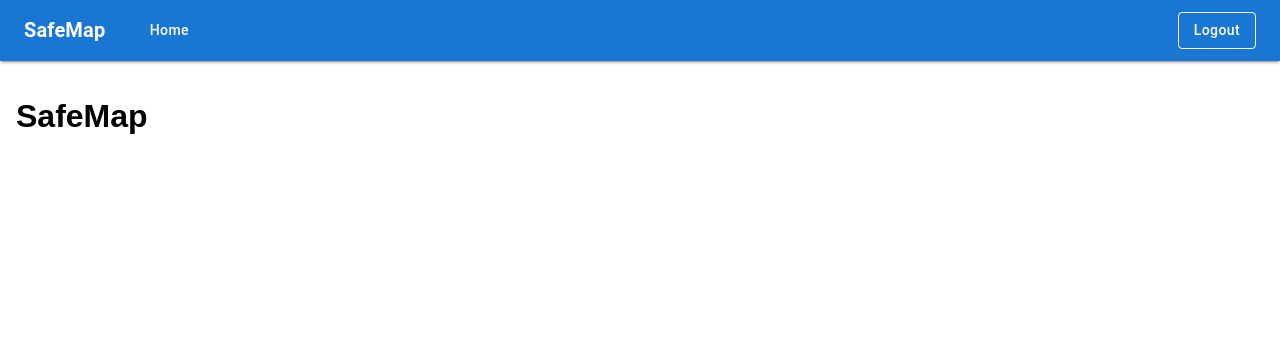
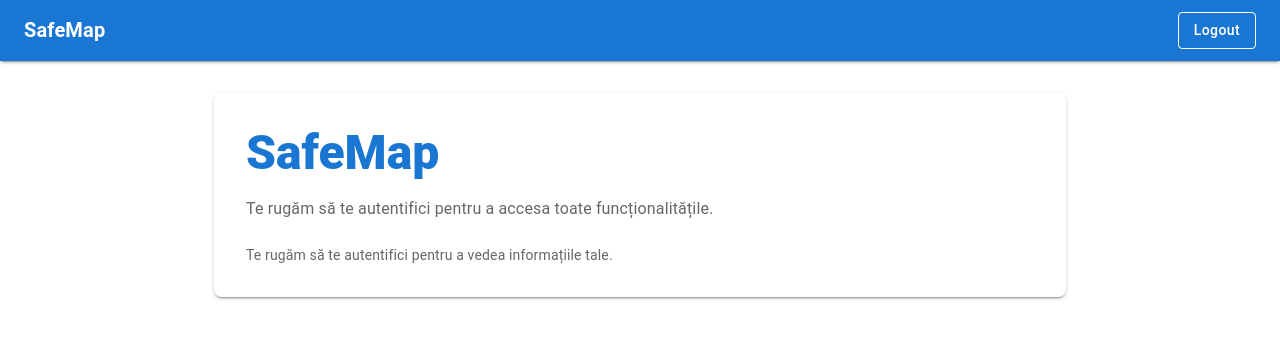
Before and after one commit to andreimocian/Polihack, a React (Vite) app in the folder frontend/safemap-frontend/: page /home in a window 1280 px wide. Shown: the top 338 px of the page. Built offline with nearby package versions, Linux system fonts and the light colour scheme; no server answers.

Commit message:
Fixed port issue in config.env

```diff
--- a/frontend/safemap-frontend/src/components/Navbar.tsx
+++ b/frontend/safemap-frontend/src/components/Navbar.tsx
@@ -35,21 +35,15 @@ const Navbar = () => {
         zIndex: 1100,
       }}
     >
-      {/* App title / logo placeholder */}
-      <Typography variant="h6" sx={{ fontWeight: 600, mr: 2 }}>
+      {/* App title / logo placeholder (clickable) */}
+      <Typography
+        variant="h6"
+        component={Link}
+        to="/home"
+        sx={{ fontWeight: 600, mr: 2, color: 'inherit', textDecoration: 'none' }}
+      >
         SafeMap
       </Typography>
-
-      {/* always visible */}
-      <Button
-        component={Link}
-        to="/"
-        color="inherit"
-        variant="text"
-        sx={{ textTransform: "none" }}
-      >
-        Home
-      </Button>
 
       {/* autoritate: Home + Authority */}
       {role === "autoritate" && (
@@ -60,7 +54,7 @@ const Navbar = () => {
           variant="text"
           sx={{ textTransform: "none" }}
         >
-          Authority
+          Authority Panel
         </Button>
       )}
 
--- a/frontend/safemap-frontend/src/pages/Home.tsx
+++ b/frontend/safemap-frontend/src/pages/Home.tsx
@@ -1,5 +1,6 @@
 import { fetchCurrentUser } from "../services/loginService";
 import { useEffect, useState } from "react";
+import { Box, Container, Paper, Typography } from "@mui/material";
 
 export function useCurrentUser() {
   const [user, setUser] = useState<any | null>(null);
@@ -21,23 +22,54 @@ export default function Home() {
       ? "Rolul tău: voluntar — ajuți la evaluarea situațiilor și sprijini echipele din teren."
       : null;
 
+  return (
+    <Box sx={{ minHeight: 'calc(100vh - 64px)', bgcolor: 'background.default', py: 4 }}>
+      <Container maxWidth="md">
+        <Paper elevation={2} sx={{ p: { xs: 3, sm: 4 }, borderRadius: 2 }}>
+          <Box sx={{ display: 'flex', flexDirection: 'column', gap: 2 }}>
+            <Typography variant="h3" sx={{ fontWeight: 800, color: 'primary.main' }}>
+              SafeMap
+            </Typography>
 
-  return (
-    <div style={{ padding: 16 }}>
-      <h1>SafeMap</h1>
-      {user && (
-        <>
-          <p>Bine ai venit, {user.name}!</p>
-          {roleMessage && <p style={{ opacity: 0.8 }}>{roleMessage}</p>}
-        </>
+            {user ? (
+              <Box>
+                <Typography variant="h6" sx={{ fontWeight: 600 }}>
+                  Bine ai venit, {user.name}!
+                </Typography>
+                {roleMessage && (
+                  <Typography variant="body1" sx={{ color: 'text.secondary', mt: 0.5 }}>
+                    {roleMessage}
+                  </Typography>
+                )}
+              </Box>
+            ) : (
+              <Typography variant="body1" sx={{ color: 'text.secondary' }}>
+                Te rugăm să te autentifici pentru a accesa toate funcționalitățile.
+              </Typography>
             )}
 
-      {/* <p>Real-time disaster lifeline web app</p>
-      <div style={{ display: "flex", gap: 8 }}>
-        <Link to="/citizen"><button>Citizen</button></Link>
-        <Link to="/authority"><button>Authority</button></Link>
-        <Link to="/map"><button>Open Map</button></Link>
-      </div> */}
-    </div>
+            {user ? (
+              <Paper variant="outlined" sx={{ p: 2, mt: 1 }}>
+                <Typography variant="subtitle1" sx={{ mb: 0.5 }}>
+                  <strong>Nume:</strong> {user.name}
+                </Typography>
+                {user.email && (
+                  <Typography variant="subtitle1" sx={{ mb: 0.5, color: 'text.secondary' }}>
+                    <strong>Email:</strong> {user.email}
+                  </Typography>
+                )}
+                <Typography variant="subtitle1" sx={{ color: 'text.secondary' }}>
+                  <strong>Rol:</strong> {user.role ?? '—'}
+                </Typography>
+              </Paper>
+            ) : (
+              <Typography variant="body2" sx={{ color: 'text.secondary', mt: 1 }}>
+                Te rugăm să te autentifici pentru a vedea informațiile tale.
+              </Typography>
+            )}
+          </Box>
+        </Paper>
+      </Container>
+    </Box>
   );
 }
--- a/frontend/safemap-frontend/src/pages/Login.tsx
+++ b/frontend/safemap-frontend/src/pages/Login.tsx
@@ -11,22 +11,13 @@ export default function Login() {
                             Welcome to SafeMap
                         </Typography>
                         <Typography variant="body1" sx={{ color: 'text.secondary', mt: 1 }}>
-                            Sign in to access features and report or view safe places.
+                            Sign in to access institutional features and report or view safe places.
                         </Typography>
                     </Box>
 
                     <Box sx={{ display: 'grid', gap: 2 }}>
                         <Button
                             variant="contained"
-                            color="primary"
-                            onClick={loginWithGoogle}
-                            sx={{ py: 1.5, textTransform: 'none', fontWeight: 600 }}
-                        >
-                            Continue with Google
-                        </Button>
-
-                        <Button
-                            variant="outlined"
                             color="primary"
                             onClick={() => (window.location.href = '/citizen')}
                             sx={{ py: 1.25, textTransform: 'none' }}
@@ -35,13 +26,14 @@ export default function Login() {
                         </Button>
 
                         <Button
-                            variant="text"
-                            color="inherit"
-                            onClick={() => (window.location.href = '/')}
-                            sx={{ textTransform: 'none', mt: 1 }}
+                            variant="outlined"
+                            color="primary"
+                            onClick={loginWithGoogle}
+                            sx={{ py: 1.5, textTransform: 'none', fontWeight: 600 }}
                         >
-                            Back to Home
+                            Continue with Google (Authority/Volunteer)
                         </Button>
+
                     </Box>
                 </Paper>
             </Container>
```
Also changed, not shown: 2 other files (tests, documents, lock files or other folders). Lines whose indentation alone changed are shown as unchanged.
